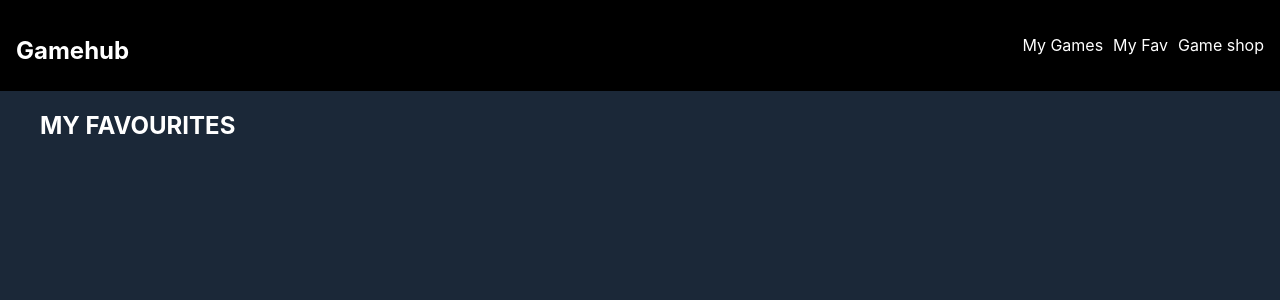
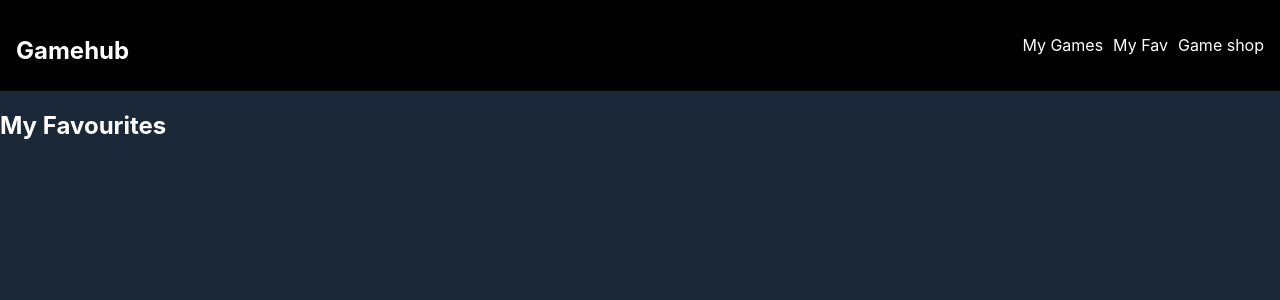
Before and after one commit to Gruppe-1-eksamen-UIN/Gruppe-1-Gamehub, a React (Create React App) app in the folder gamehub/: page /favourites in a window 1280 px wide. Shown: the top 300 px of the page. Built offline with nearby package versions, Linux system fonts and the light colour scheme.

Commit message:
Favourites,

```diff
--- a/gamehub/src/components/Favourites.js
+++ b/gamehub/src/components/Favourites.js
@@ -2,7 +2,8 @@ import { useState, useEffect } from "react";
 import Navbar from "./Navbar";
 
 export default function Favourites() {
-  const [favourites, setFavourites] = useState([]);
+  const [favourites, setFavourites] =
+  useState(JSON.parse(localStorage.getItem('favourites')) || []);
 
   useEffect(() => {
     const storedFavourites = localStorage.getItem('favourites');
@@ -22,7 +23,7 @@ export default function Favourites() {
       <div className="nav">
         <Navbar />
       </div>
-      <h2 className="header">My Favourites</h2>
+      <h2>My Favourites</h2>
       {favourites.map((favourite) => (
         <div key={favourite.id} className="game">
           <img src={favourite.background_image} alt={favourite.name} />
--- a/gamehub/src/components/GameShop.js
+++ b/gamehub/src/components/GameShop.js
@@ -24,7 +24,7 @@ function GameShop({ games }) {
 
         </div>
 
-        <h3 className="header">Gameshop</h3>
+        <h3>Gameshop</h3>
       <div className="game-list">
 
         {buyGames.map((game) => (
--- a/gamehub/src/components/MyGames.js
+++ b/gamehub/src/components/MyGames.js
@@ -20,10 +20,16 @@ export default function MyGames() {
   }, []);
 
   const addToFavourites = (game) => {
-    const updatedFavourites = [...favourites, game];
-    setFavourites(updatedFavourites);
-    localStorage.setItem('favourites', JSON.stringify(updatedFavourites));
+    const storedFavourites = JSON.parse(localStorage.getItem('favourites')) || [];
+    const alreadyAdded = storedFavourites.some((favourite) => favourite.id === game.id);
+    if (!alreadyAdded) {
+      const updatedFavourites = [...storedFavourites, game];
+      setFavourites(updatedFavourites);
+      localStorage.setItem('favourites', JSON.stringify(updatedFavourites));
+    }
   };
+
+
   console.log(favourites)
 
   return (
```
